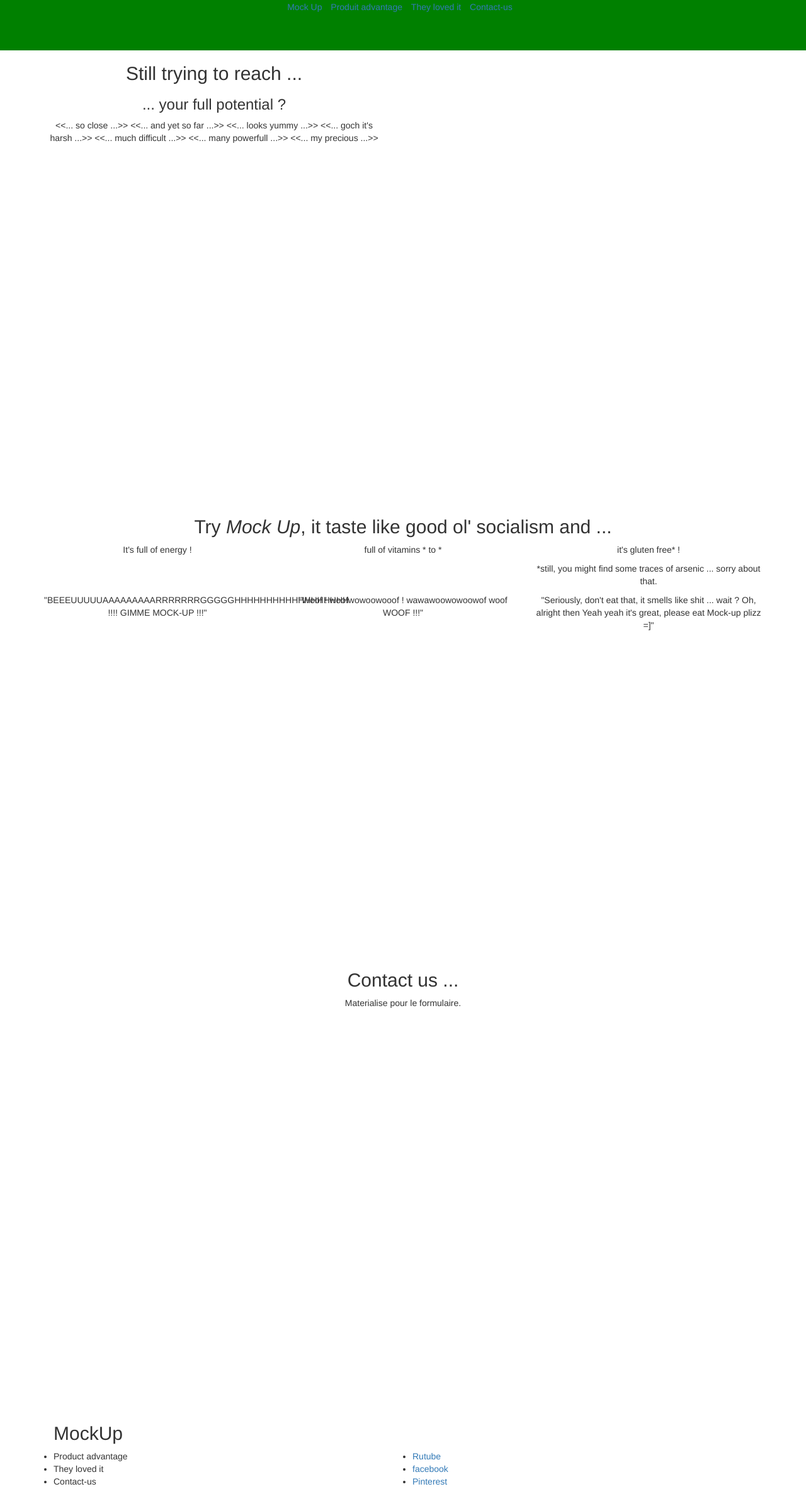
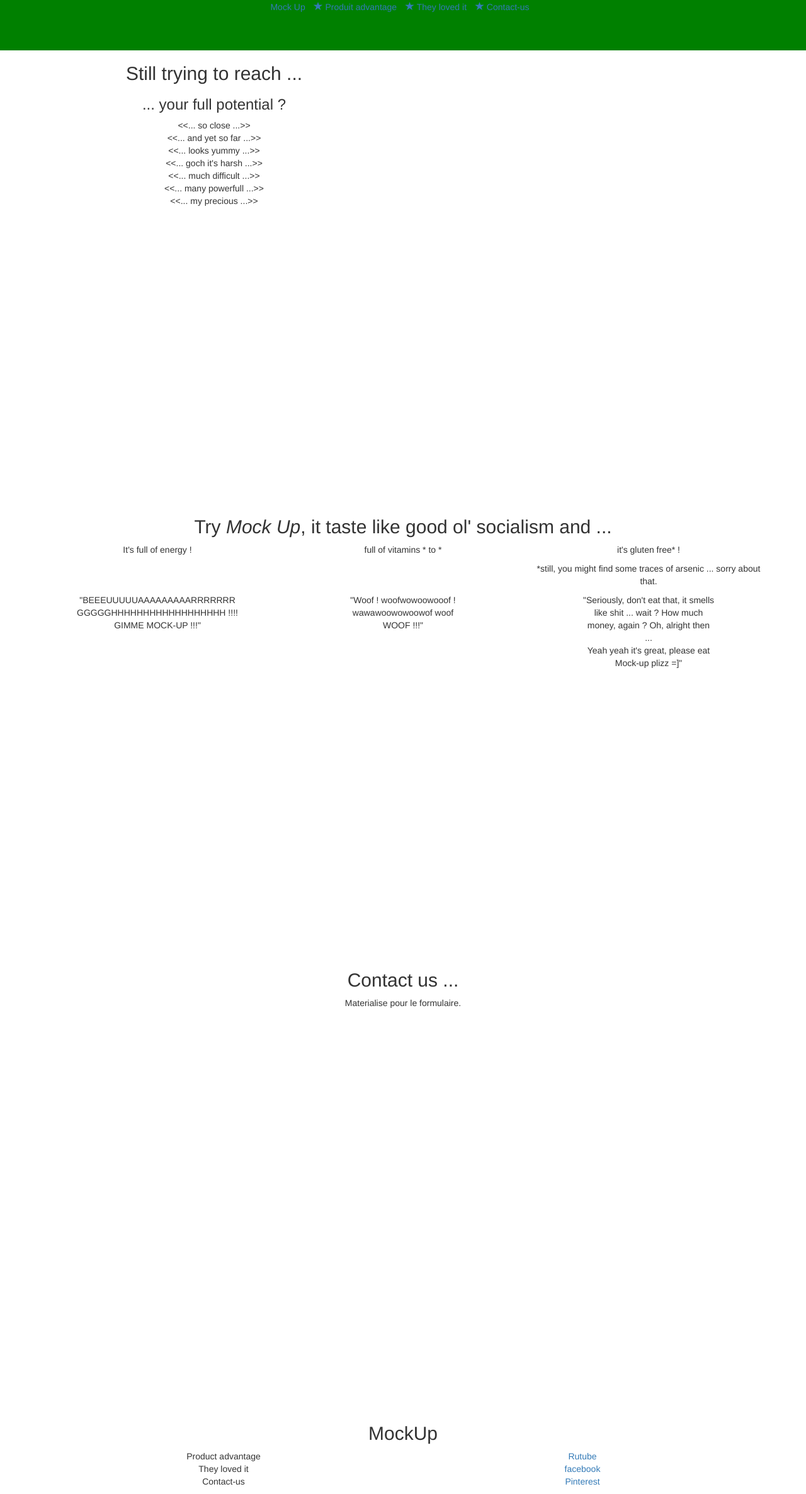
Before and after one commit to ycoupannec/OnePage, a PHP site: page / in a window 1280 px wide. Shown: the whole page at 63% size. Run offline with PHP 8.4, Linux system fonts and the light colour scheme; some libraries are stand-ins or nearby versions.

Commit message:
suppr des boutons de liste
les point de li sont supprimé

```diff
--- a/css/style.css
+++ b/css/style.css
@@ -5,3 +5,6 @@ header{
 article{
 	height: 90vh;
 }
+li{
+	list-style: none;
+}
--- a/index.php
+++ b/index.php
@@ -22,9 +22,9 @@
 				<div class="container text-center">
 				  	<ul class=" col-md-12 list-inline ">
 					  	<li class="active"><a href="#">Mock Up</a></li>
-					  	<li><a href="#">Produit advantage</a></li>
-					  	<li><a href="#">They loved it</a></li>
-					  	<li><a href="#">Contact-us</a></li>
+					  	<li><a href="#"><i class="glyphicon glyphicon-star"></i> Produit advantage</a></li>
+					  	<li><a href="#"><i class="glyphicon glyphicon-star"></i> They loved it</a></li>
+					  	<li><a href="#"><i class="glyphicon glyphicon-star"></i> Contact-us</a></li>
 				  	</ul>
 				</div>
 			</nav>
@@ -37,13 +37,13 @@
 					<h2 >Still trying to reach ...</h2>
 					<h3>... your full potential ?</h3>
 					<p>
-						<<... so close ...>>
-						<<... and yet so far ...>>
-						<<... looks yummy ...>>
-						<<... goch it's harsh ...>>
-						<<... much difficult ...>>
-						<<... many powerfull ...>>
-						<<... my precious ...>>
+						<<... so close ...>></br>
+						<<... and yet so far ...>></br>
+						<<... looks yummy ...>></br>
+						<<... goch it's harsh ...>></br>
+						<<... much difficult ...>></br>
+						<<... many powerfull ...>></br>
+						<<... my precious ...>></br>
 					</p>
 				</article>
 				<article id="article2" class="row">
@@ -62,16 +62,19 @@
 				<article id="article3" class="row">
 					<figure class="col-md-4">
 						<p>
-							"BEEEUUUUUAAAAAAAAARRRRRRRGGGGGHHHHHHHHHHHHHHHHHH !!!!
+							"BEEEUUUUUAAAAAAAAARRRRRRR</br>
+							GGGGGHHHHHHHHHHHHHHHHHH !!!!</br>
 							GIMME MOCK-UP !!!"
 						</p>
 					</figure>
 					<figure class="col-md-4">
-						<p>"Woof ! woofwowoowooof !
-						wawawoowowoowof woof WOOF !!!"</p>
+						<p>"Woof ! woofwowoowooof !</br>
+						wawawoowowoowof woof</br>
+						WOOF !!!"</p>
 					</figure>
 					<figure class="col-md-4">
-						"Seriously, don't eat that, it smells like shit ... wait ? Oh, alright then Yeah yeah it's great, please eat Mock-up plizz =]"
+						"Seriously, don't eat that, it smells </br>
+						like shit ... wait ? How much</br> money, again ? Oh, alright then</br> ... </br> Yeah yeah it's great, please eat</br> Mock-up plizz =]"
 					</figure>
 				</article>
 				<article id="article4" class="row">
@@ -80,7 +83,7 @@
 				</article>
 			</section>
 		</main>
-		<footer class="container">
+		<footer class="container text-center">
 			<h2 class="col-md-12">MockUp</h2>
 			<ul class="col-md-6">
 				<li>Product advantage</li>
```
